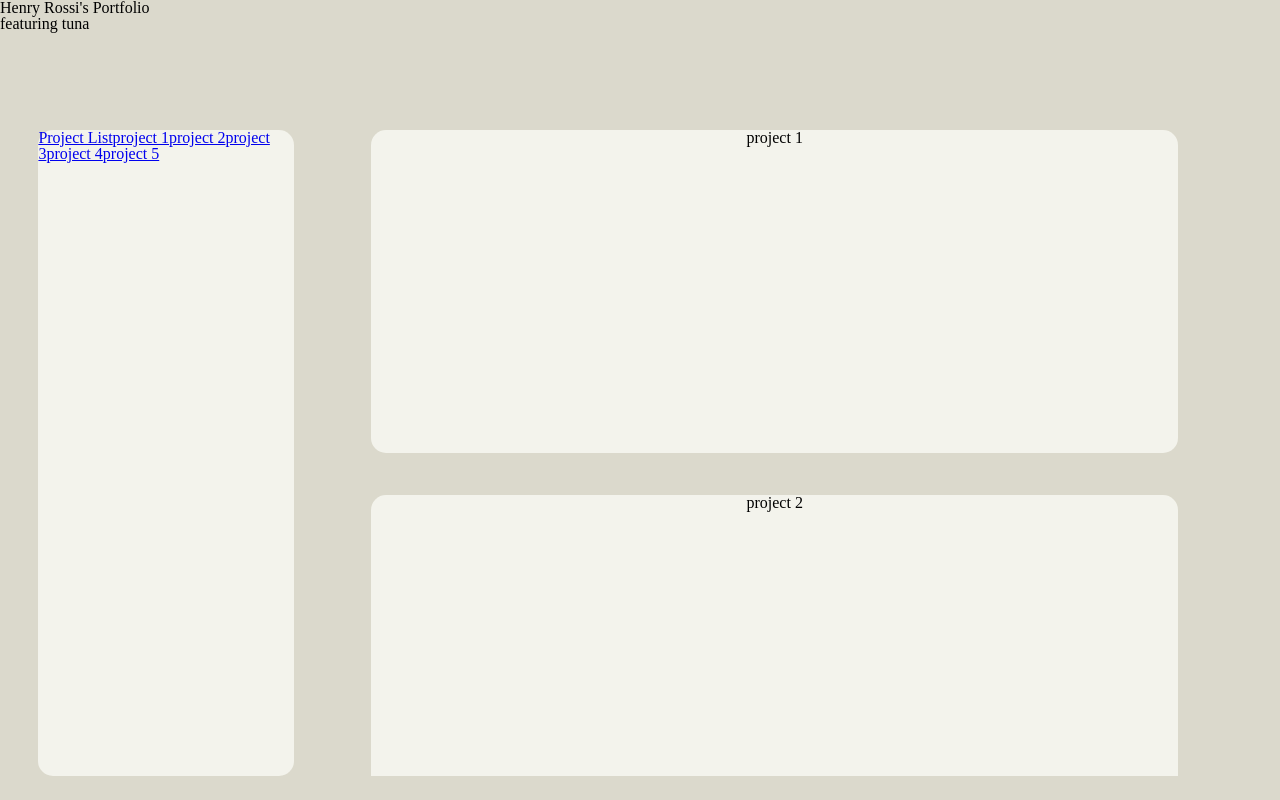
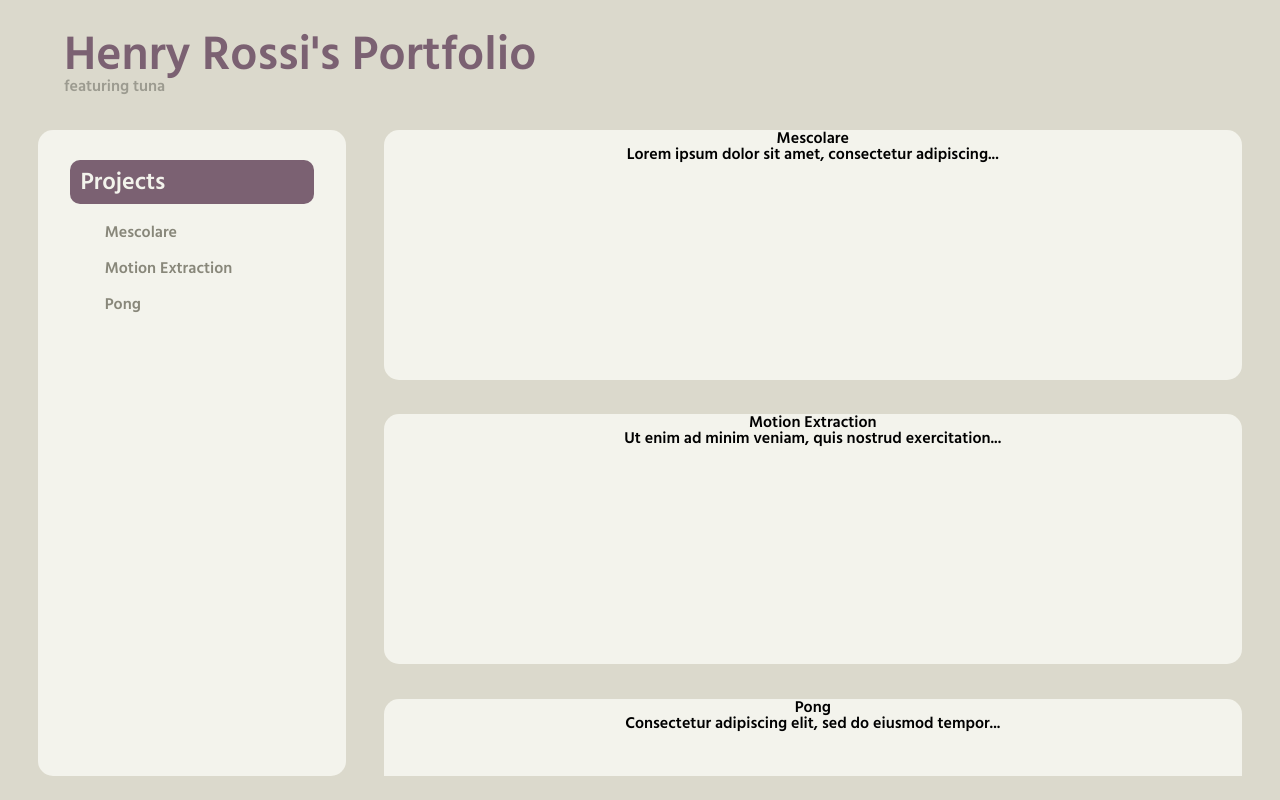
Before and after one commit to henryrossi/portfolio, a React app: page / in a window 1280 px wide. Built offline with nearby package versions, Linux system fonts and the light colour scheme; the HTML template or start-up script is replaced by a standard one.

Commit message:
Styled side-bar and expanded laoders

```diff
--- a/src/ProjectList.tsx
+++ b/src/ProjectList.tsx
@@ -1,21 +1,24 @@
 import * as React from "react";
 import { useLoaderData } from "react-router-dom";
-import getProjects from "./projects";
+import { getProjectOverviews, ProjectOverview } from "./projects";
 
-export function loader() {
-    return getProjects();
+export function loader() : ProjectOverview[] {
+    return getProjectOverviews();
 }
 
 export default function ProjectList() {
-    const projects = useLoaderData() as string[];
+    const projects = useLoaderData() as ProjectOverview[];
 
     return (
-        <>
+        <ul>
             {projects.map(proj =>
-                <div key={proj} className="project">
-                    {proj}
-                </div>
+                <li key={proj.name}>
+                    <div className="project">
+                        <h2>{proj.name}</h2>
+                        <p>{proj.desc}...</p>
+                    </div>
+                </li>
             )}
-        </>
+        </ul>
     );
 }
--- a/src/portfolio.tsx
+++ b/src/portfolio.tsx
@@ -1,9 +1,9 @@
 import * as React from "react";
-import { Outlet, useLoaderData, Link } from "react-router-dom";
-import getProjects from "./projects";
+import { Outlet, useLoaderData, Link, NavLink } from "react-router-dom";
+import { getProjectNames } from "./projects";
 
 export function loader() {
-    return getProjects();
+    return getProjectNames();
 }
 
 export default function Portfolio() {
@@ -16,14 +16,27 @@ export default function Portfolio() {
                 <p>featuring tuna</p>
             </div>
             <div className="side-menu">
-                <Link to="">Project List</Link>
+                <NavLink to="" className="projects-link">Projects</NavLink>
+                <ul>
                 {
                     projects.map(
-                            proj => <Link key={proj + " button"} to={proj.split(" ")[1]}>
-                                {proj}
-                            </Link>
+                            proj => <li key={proj + "-link"}>
+                                <NavLink
+                                    to={`${proj}`}
+                                    className={({ isActive, isPending }) =>
+                                        isActive
+                                            ? "active"
+                                            : isPending
+                                            ? "pending"
+                                            : ""
+                                    }
+                                >
+                                    {proj}
+                                </NavLink>
+                            </li>
                         )
                 }
+                </ul>
             </div>
             <div className="projects">
                 <Outlet />
--- a/src/project.tsx
+++ b/src/project.tsx
@@ -1,12 +1,10 @@
 import * as React from "react";
 import { useLoaderData } from "react-router-dom";
 import type { Params } from "react-router-dom";
-import getProjects from "./projects";
+import { getProject, ProjectInformation } from "./projects";
 
-export function loader({ params }: { params: Params<"project">}) {
-    const project = getProjects().find(
-            proj => proj.split(" ")[1] == params.project
-        );
+export function loader({ params }: { params: Params<"project">}) : ProjectInformation {
+    const project = params.project ? getProject(params.project) : undefined
     if (!project) {
         throw new Response("", {
             status: 404,
@@ -17,7 +15,7 @@ export function loader({ params }: { params: Params<"project">}) {
 }
 
 export default function Project() {
-    const project = useLoaderData() as string;
+    const project = useLoaderData() as ProjectInformation;
 
-    return <p>{project}</p>
+    return <p>{project.name}</p>
 }
--- a/src/projects.ts
+++ b/src/projects.ts
@@ -1,5 +1,38 @@
-const projectList = ["project 1", "project 2", "project 3", "project 4", "project 5"];
+export interface ProjectInformation {
+    name: string,
+    desc: string,
+    photos?: string[],
+    tags?: string[],
+}
 
-export default function getProjects() {
-    return projectList;
+export interface ProjectOverview {
+    name: string,
+    desc: string,
 }
+
+const projectList: ProjectInformation[] = [
+    {
+        name: "Mescolare",
+        desc: "Lorem ipsum dolor sit amet, consectetur adipiscing elit, sed do eiusmod tempor incididunt ut labore et dolore magna aliqua. Ut enim ad minim veniam, quis nostrud exercitation ullamco laboris nisi ut aliquip ex ea commodo consequat. Duis aute irure dolor in reprehenderit in voluptate velit esse cillum dolore eu fugiat nulla pariatur. Excepteur sint occaecat cupidatat non proident, sunt in culpa qui officia deserunt mollit anim id est laborum."
+    },
+    {
+        name: "Motion Extraction",
+        desc: "Ut enim ad minim veniam, quis nostrud exercitation ullamco laboris nisi ut aliquip ex ea commodo consequat. Duis aute irure dolor in reprehenderit in voluptate velit esse cillum dolore eu fugiat nulla pariatur. Excepteur sint occaecat cupidatat non proident, sunt in culpa qui officia deserunt mollit anim id est laborum."
+    },
+    {
+        name: "Pong",
+        desc: "Consectetur adipiscing elit, sed do eiusmod tempor incididunt ut labore et dolore magna aliqua. Ut enim ad minim veniam, quis nostrud exercitation ullamco laboris nisi ut aliquip ex ea commodo consequat. Duis aute irure dolor in reprehenderit in voluptate velit esse cillum dolore eu fugiat nulla pariatur. Excepteur sint occaecat cupidatat non proident, sunt in culpa qui officia deserunt mollit anim id est laborum."
+    }
+];
+
+export function getProject(routeParam : string) : ProjectInformation | undefined {
+    return projectList.find(proj => proj.name == routeParam)
+}
+
+export function getProjectOverviews() : ProjectOverview[] {
+    return projectList.map(info => ({ name: info.name, desc: info.desc.slice(0, 50) }))
+}
+
+export function getProjectNames() : string[] {
+    return projectList.map(info => info.name);
+}
--- a/src/style.css
+++ b/src/style.css
@@ -1,43 +1,99 @@
+@import url('https://fonts.googleapis.com/css2?family=Hind+Siliguri:wght@300;400;500;600;700&display=swap');
+
 .page {
     width: 100%;
     height: 100vh;
     --dark-background-color: #DBD9CC;
     --light-background-color: #F3F3EC;
+    --purple-title-color: #7B6172;
+    --sub-title-color: #9C9B90;
+    --tan-title-color: #88877A;
     background-color: var(--dark-background-color);
+    font-family: "Hind Siliguri", sans-serif;
+    font-weight: 600;
 }
+
+
 
 .banner {
     width: 100%;
     height: 130px;
+    padding: 30px 5% 15px;
 }
+
+.banner > h1 {
+    font-size: 48px;
+    color: var(--purple-title-color);
+}
+
+.banner > p {
+    font-size: 16px;
+    color: var(--sub-title-color);
+}
+
+
+
 
 .side-menu {
     display: inline-block;
     vertical-align: top;
-    width: 20%;
+    width: 24%;
     height: calc(97% - 130px);
     margin: 0 3%;
+    padding: 30px 2.5%;
     border-radius: 15px;
     background-color: var(--light-background-color);
 }
 
+.side-menu > ul{
+    margin: 10px 0 0 10%;
+}
+
+
+.side-menu a {
+    display: inline-block;
+    width: 100%;
+    padding: 10px 10px;
+    border-radius: 10px;
+    text-decoration: none;
+    font-size: 16px;
+    color: var(--tan-title-color);
+}
+
+.side-menu .active{
+    color: var(--light-background-color);
+    background-color: var(--purple-title-color);
+}
+
+.side-menu > .projects-link{
+    font-size: 24px;
+}
+
+
+
+
 .projects {
     display: inline-block;
     vertical-align: top;
-    width: 65%;
-    margin: 0 3%;
+    width: 67%;
+    margin: 0 3% 0 0;
     height: calc(97% - 130px);
     overflow-y: auto;
+    scrollbar-color: var(--sub-title-color) var(--dark-background-color);
+    scrollbar-width: thin;
 }
 
 .project {
-    width: 97%;
-    height: 50%;
-    margin-bottom: 5%;
+    width: 100%;
+    height: 250px;
+    margin-bottom: 4%;
     border-radius: 15px;
     text-align: center;
     background-color: var(--light-background-color);
 }
+
+
+
 
 canvas {
     width: 240px;
```
